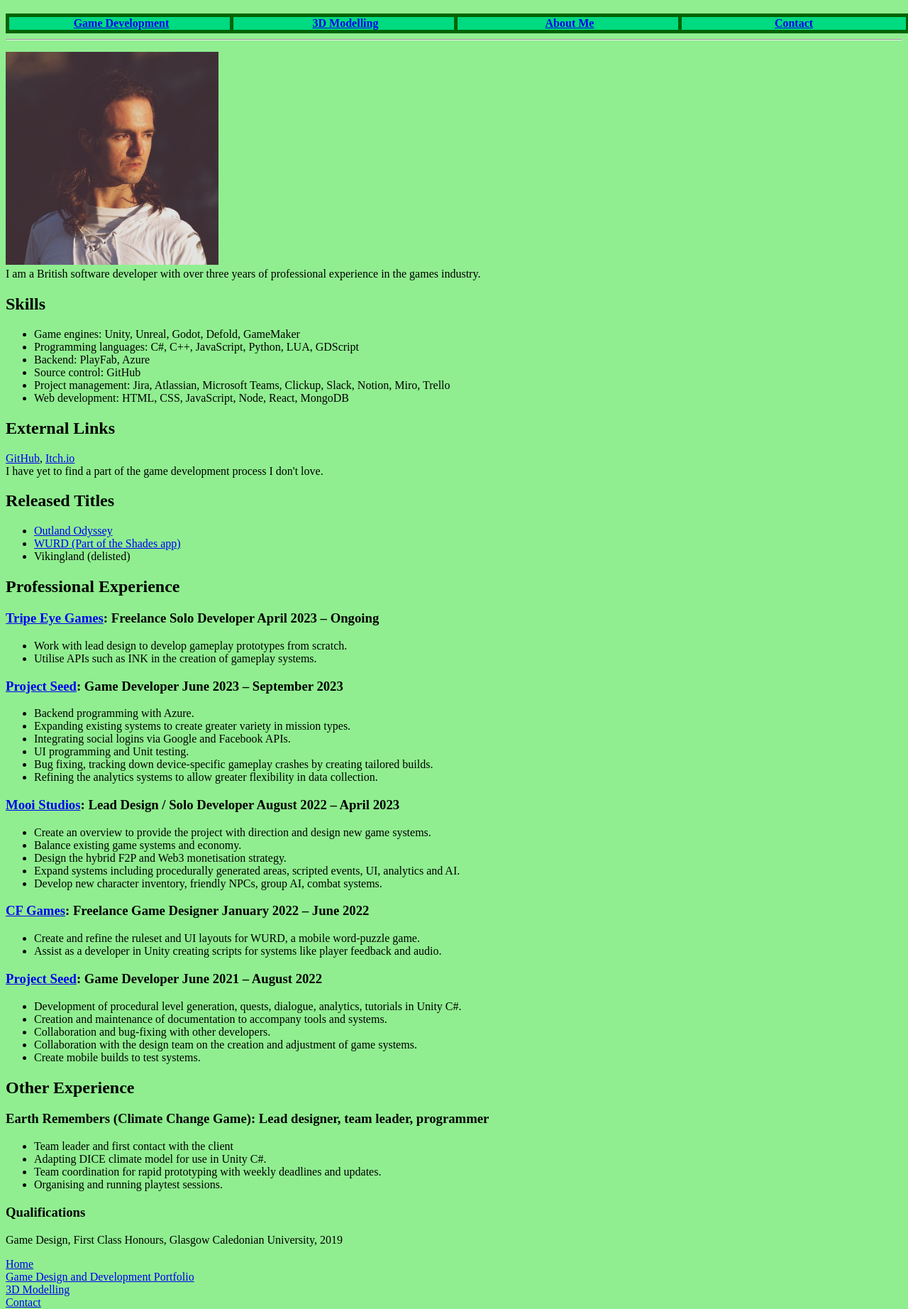
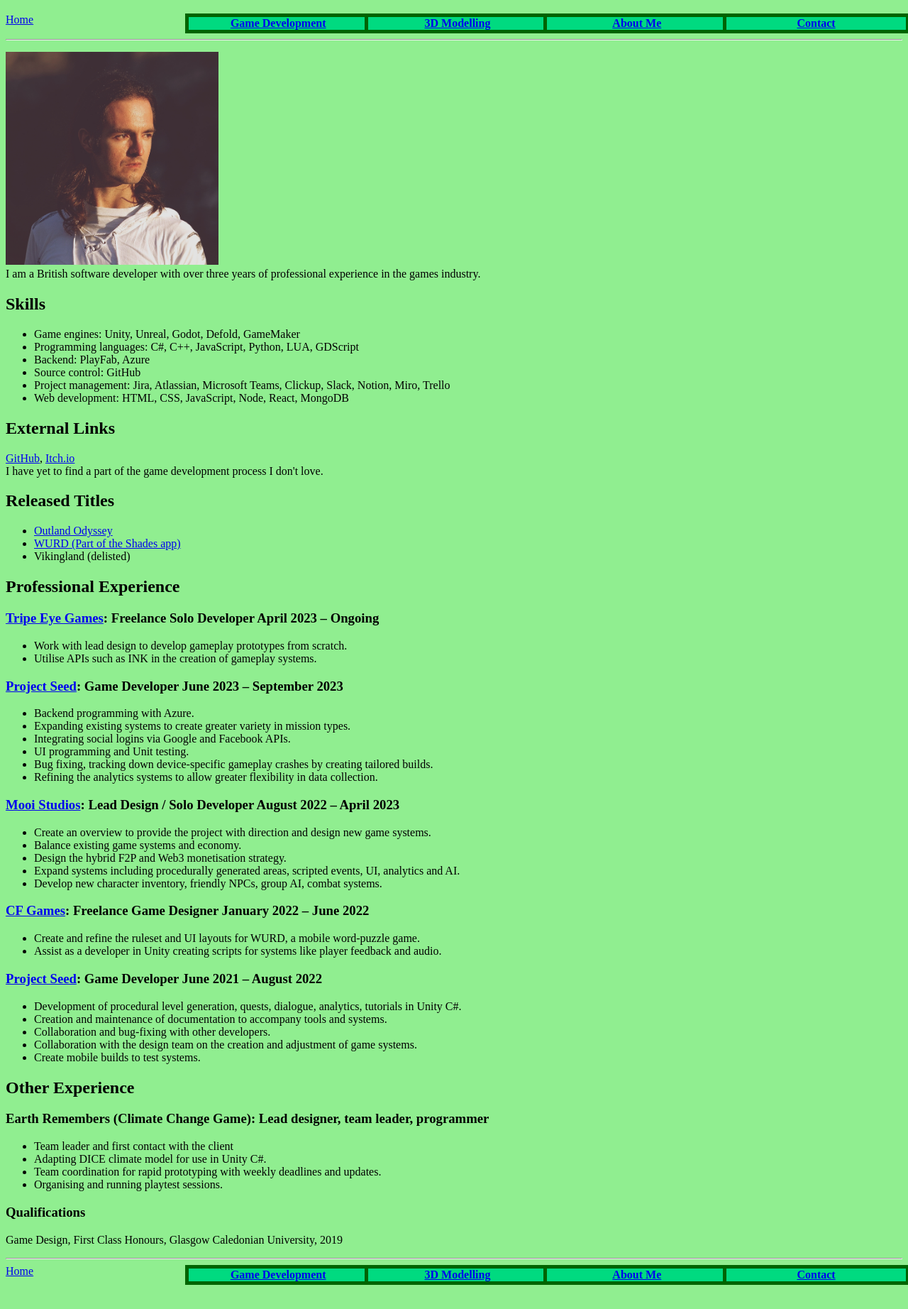
Before and after one commit to Ayrlyn/AlasdairPortfolio, a plain HTML site: page pages/about.html in a window 1280 px wide. Shown: the part 61-1905 px from the top of the page at 71% size. After the commit the page ends 1879 px from the top, so only its background shows below. Drawn offline with Linux system fonts and the light colour scheme.

Commit message:
[FIX]Add missing Home link to navigation bars

```diff
--- a/pages/about.html
+++ b/pages/about.html
@@ -9,6 +9,7 @@
 <body>
   <h1>About Me</h1>
   <div class ="navigationContainer">
+      <div class ="navigationContainer"><a href="./index.html">Home</a></div>
       <div class="contents"><a href="./pages/portfolio.html">Game Development</a></div>
       <div class="contents" ><a href="./pages/3DModelling.html">3D Modelling</a></div>
       <div class="contents"><a href="./pages/about.html">About Me</a></div>
@@ -109,9 +110,13 @@
     Game Design, First Class Honours, Glasgow Caledonian University, 2019
   </p>
 
-  <a href="../index.html">Home</a>
-  <br/><a href="./portfolio.html">Game Design and Development Portfolio</a>
-  <br/><a href="./3DModelling.html">3D Modelling</a>
-  <br/><a href="./contact.html">Contact</a>
+ <hr/>
+  <div class ="navigationContainer">
+    <div class ="navigationContainer"><a href="./index.html">Home</a></div>
+    <div class="contents"><a href="./pages/portfolio.html">Game Development</a></div>
+    <div class="contents" ><a href="./pages/3DModelling.html">3D Modelling</a></div>
+    <div class="contents"><a href="./pages/about.html">About Me</a></div>
+    <div class="contents"><a href="./pages/contact.html">Contact</a></div>
+</div>
 </body>
 </html>
--- a/style.css
+++ b/style.css
@@ -117,5 +117,5 @@ body {
 
 .navigationContainer {
   display: grid;
-  grid-template-columns: 25% 25% 25% 25%;
+  grid-template-columns: 20% 20% 20% 20% 20%;
 }
```
Also changed, not shown: index.html (+3 -0 lines), pages/3DModelling.html (+6 -9 lines), pages/contact.html (+3 -6 lines), pages/portfolio.html (+2 -1 lines).
